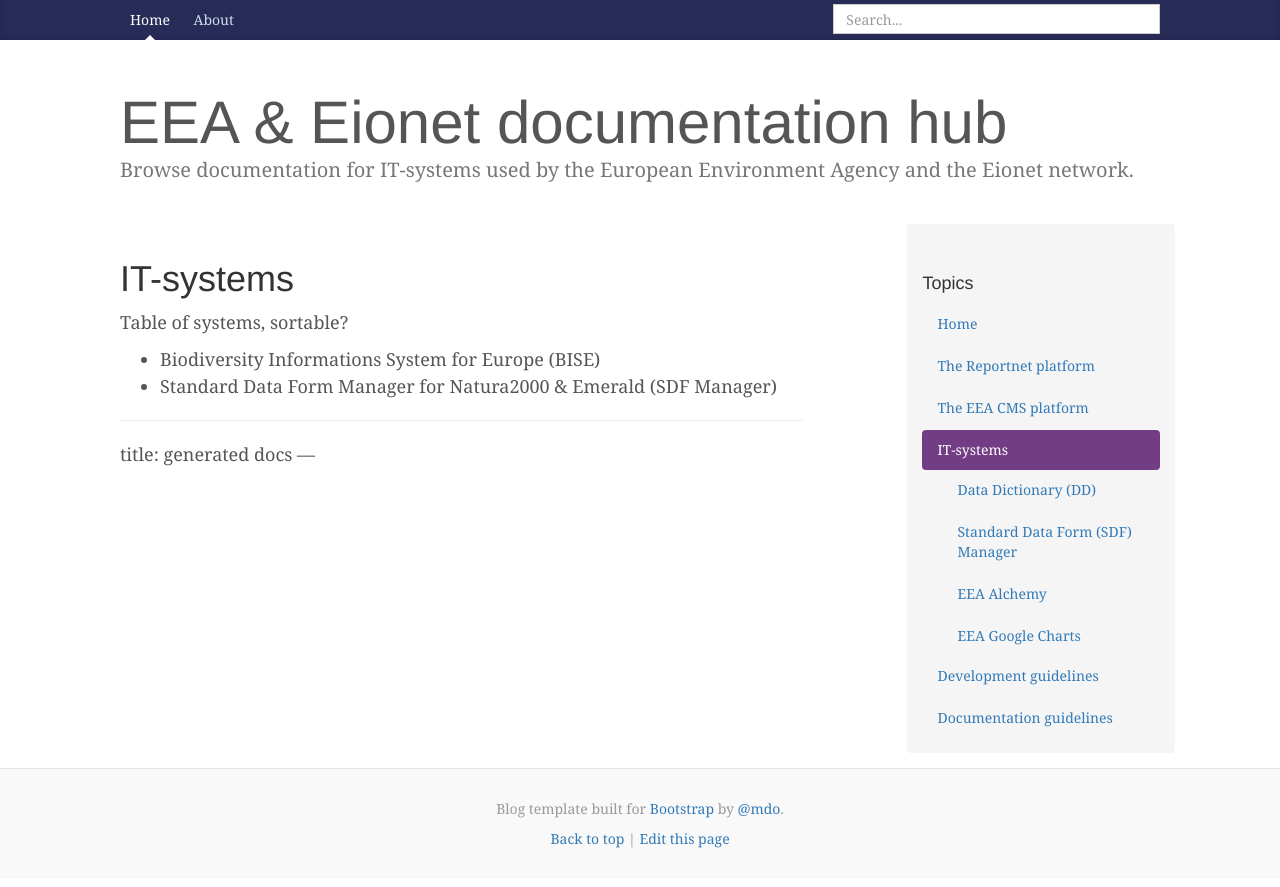
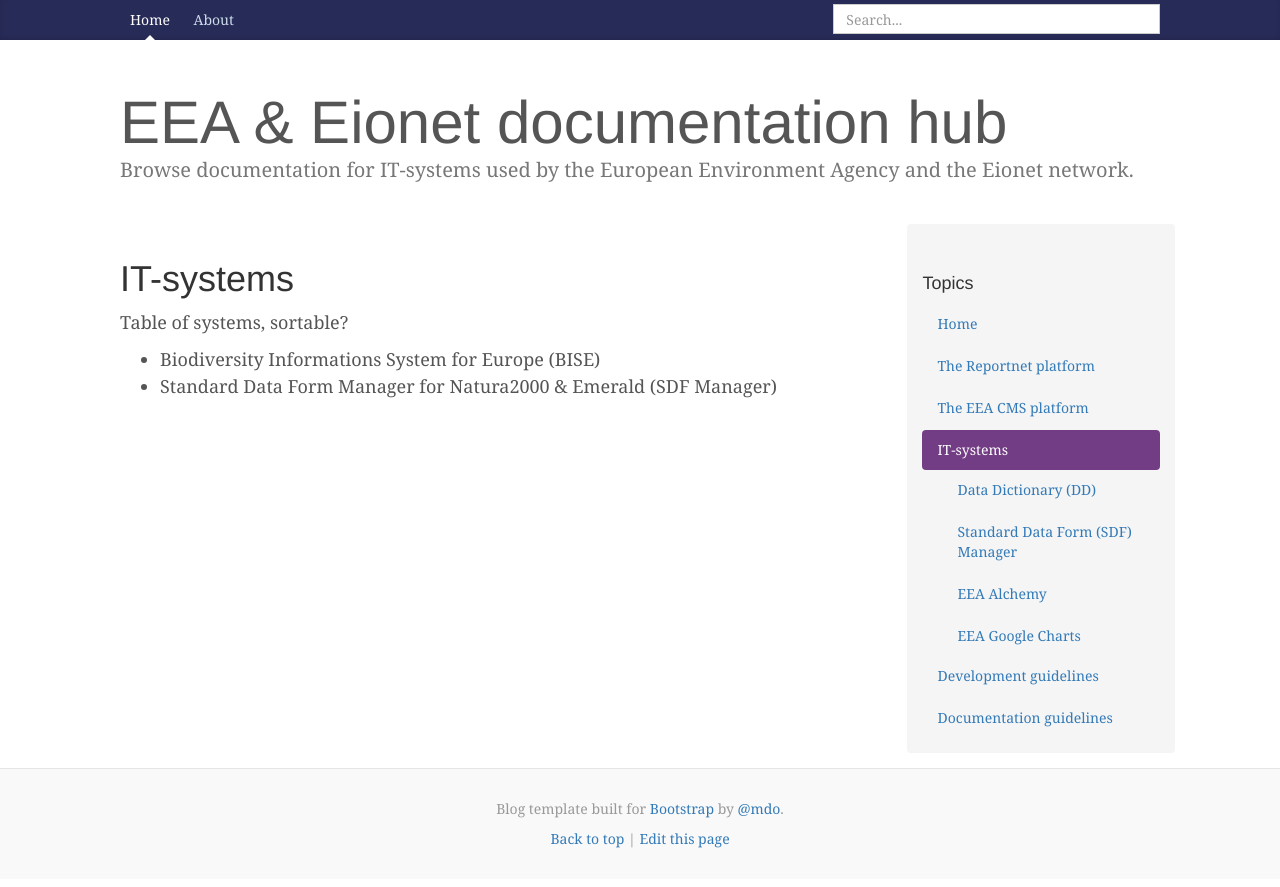
Before and after one commit to zotya/zotya.github.io, a Jekyll site: the page built from IT-systems/index.md, in a window 1280 px wide. Shown: the top 887 px of the page. Built offline with Jekyll 4.4.1, drawn with Linux system fonts in a browser that asks for light colours; comment, search, counter and statistics services are not loaded.

Commit message:
Update index.md

```diff
--- a/IT-systems/index.md
+++ b/IT-systems/index.md
@@ -9,7 +9,3 @@ Table of systems, sortable?
 
 * Biodiversity Informations System for Europe (BISE)
 * Standard Data Form Manager for Natura2000 & Emerald (SDF Manager)
-
----
-title: generated docs
----
```
